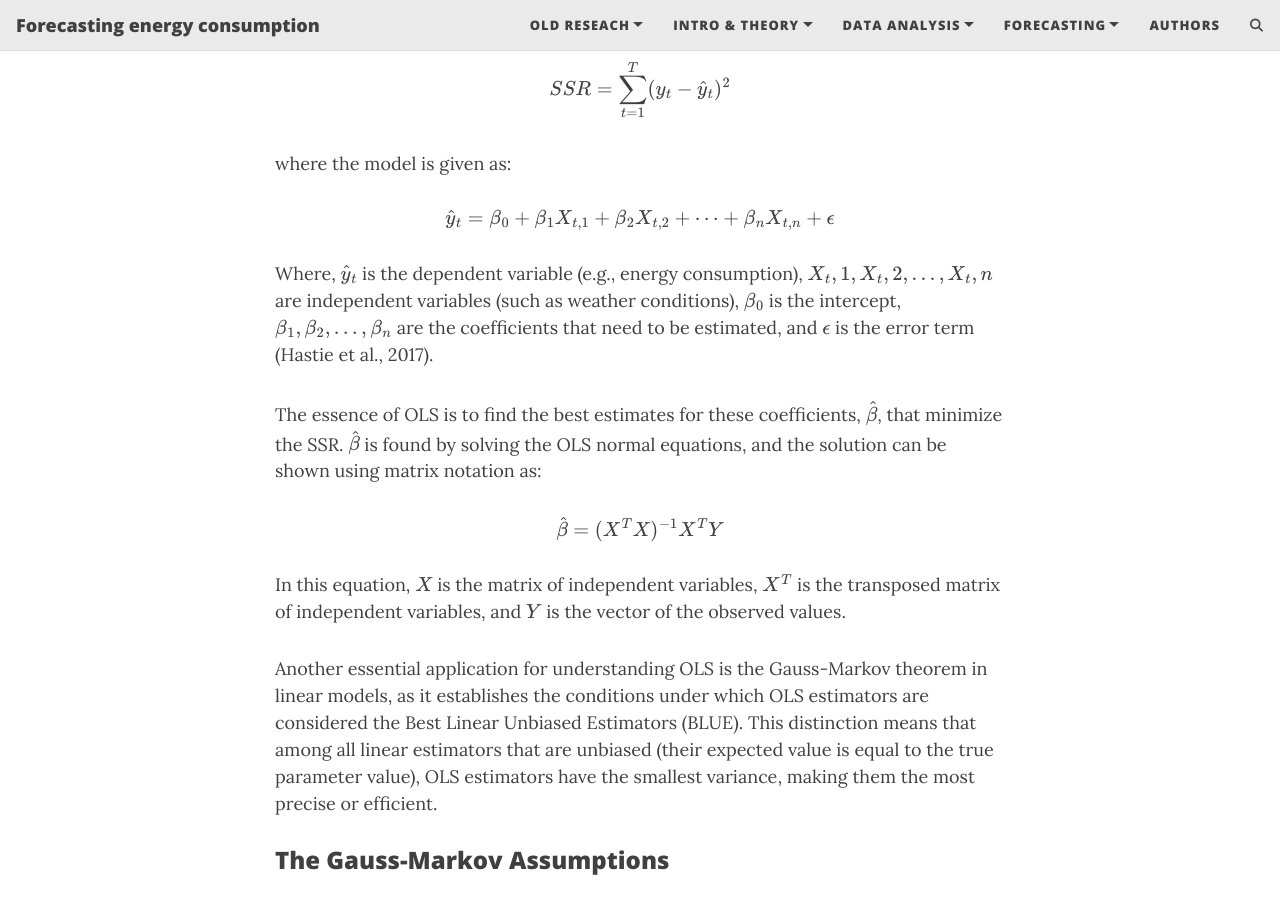
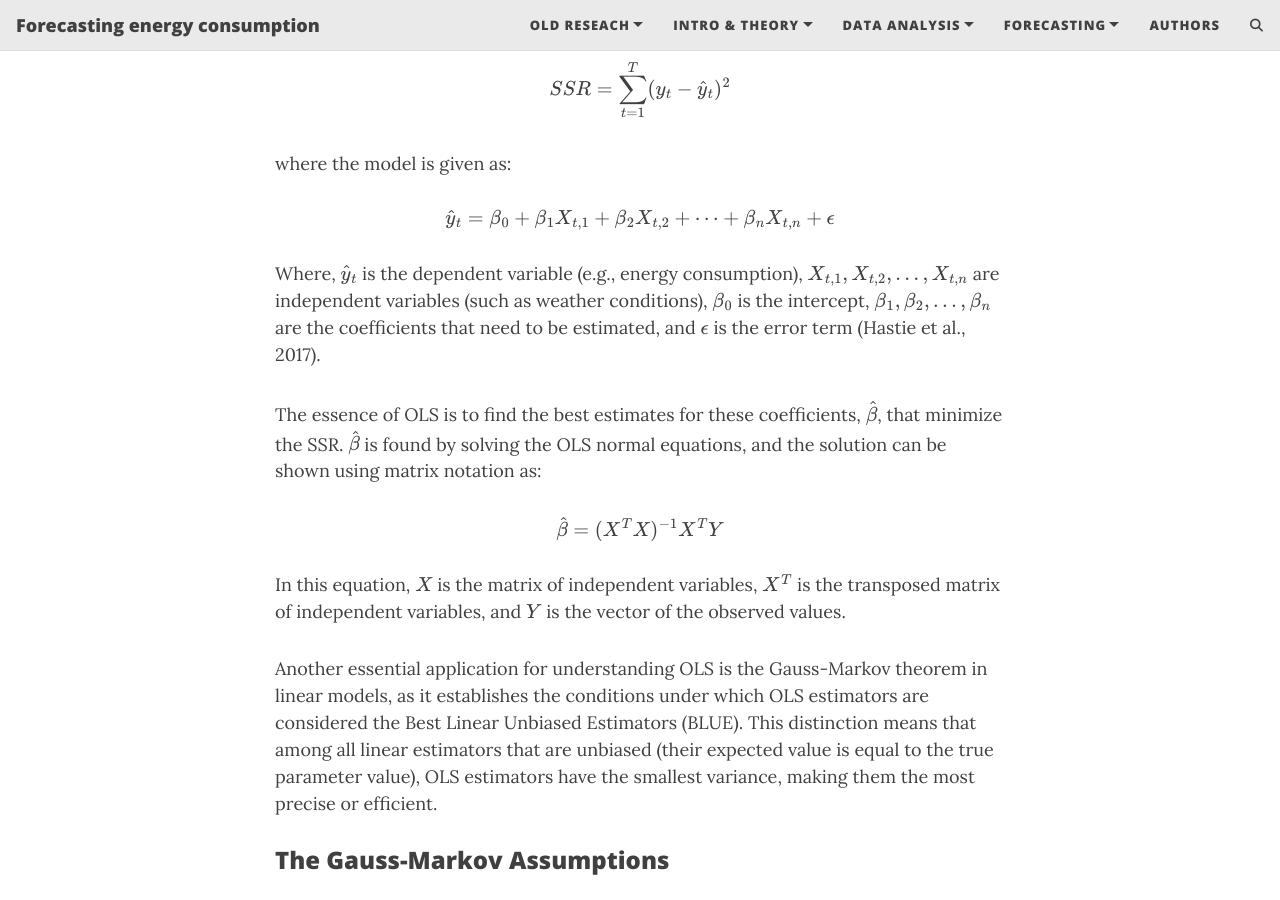
Before and after one commit to madsh0402/Forecasting-energy-consumption, a Jekyll site: the page built from Website content files/Intro & Theory/Ordinary Least Squares.md, in a window 1280 px wide and 900 px high, scrolled down 403 px. Built offline with Jekyll 4.4.1, drawn with Linux system fonts in a browser that asks for light colours; our own code applies the rules of GitHub Pages for plain Markdown files; comment, search, counter and statistics services are not loaded.

Commit message:
fix math on OLS site

```diff
--- a/Website content files/Intro & Theory/Ordinary Least Squares.md
+++ b/Website content files/Intro & Theory/Ordinary Least Squares.md
@@ -22,7 +22,7 @@ where the model is given as:
 
 $$ \hat{y}_t = \beta_0 + \beta_1 X_{t,1} + \beta_2 X_{t,2} + \cdots + \beta_n X_{t,n} + \epsilon $$
 
-Where, \\( \hat y_t \\) is the dependent variable (e.g., energy consumption), \\( X_t,1, X_t,2, \ldots, X_t,n \\) are independent variables (such as weather conditions), \\( \beta_0 \\) is the intercept, \\( \beta_1, \beta_2, \ldots, \beta_n \\) are the coefficients that need to be estimated, and \\( \epsilon \\) is the error term (Hastie et al., 2017).
+Where, \\( \hat y_t \\) is the dependent variable (e.g., energy consumption), \\( X_{t,1}, X_{t,2}, \ldots, X_{t,n} \\) are independent variables (such as weather conditions), \\( \beta_0 \\) is the intercept, \\( \beta_1, \beta_2, \ldots, \beta_n \\) are the coefficients that need to be estimated, and \\( \epsilon \\) is the error term (Hastie et al., 2017).
 
 The essence of OLS is to find the best estimates for these coefficients, \\( \hat{\beta} \\), that minimize the SSR. \\( \hat{\beta} \\) is found by solving the OLS normal equations, and the solution can be shown using matrix notation as:
 
```
